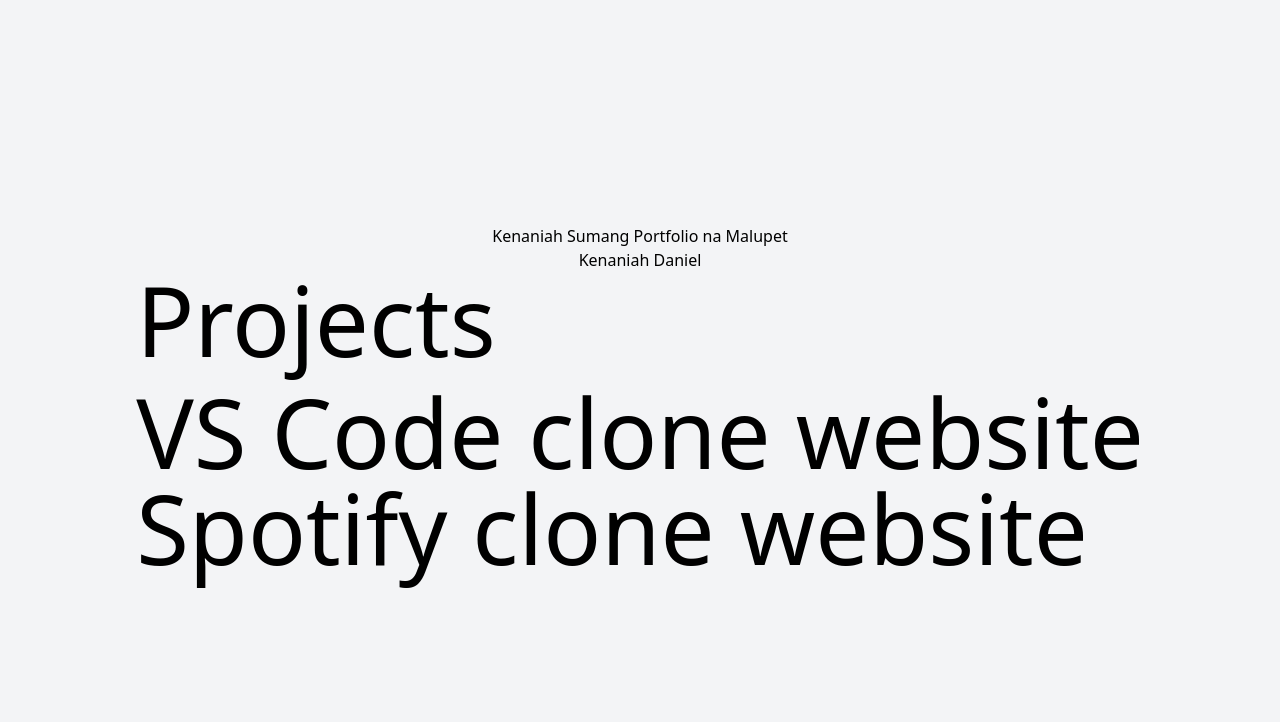
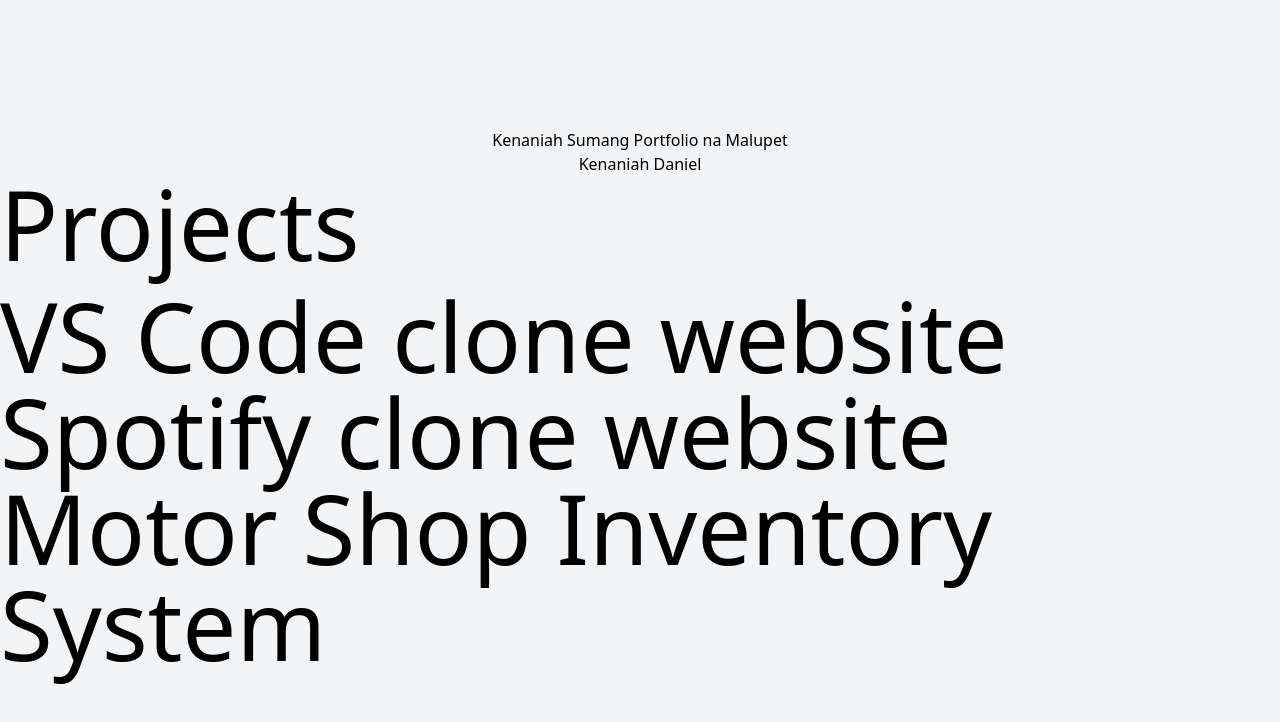
Before and after one commit to KenSumang/Kenaniah-Sumang-Portfolio, a website: page dist/index.html in a window 1280 px wide. Drawn offline with nearby package versions, Linux system fonts and the light colour scheme; files that its build step writes are made by us from their sources.

Commit message:
added a list item in the Projects

```diff
--- a/dist/index.html
+++ b/dist/index.html
@@ -15,6 +15,7 @@
         <ul>
             <li><a href="https://kensumang.github.io/vscode/dist/">VS Code clone website</a></li>
             <li><a href="https://kensumang.github.io/spotify-tailwind/dist/">Spotify clone website</a></li>
+            <li>Motor Shop Inventory System</li>
         </ul>
     </section>
 </body>
```
